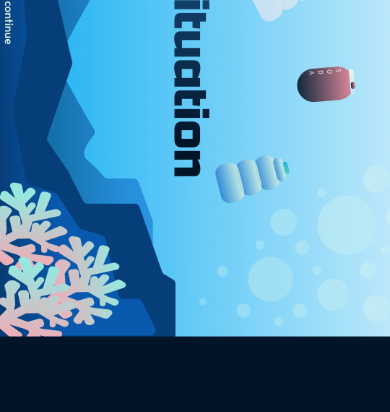
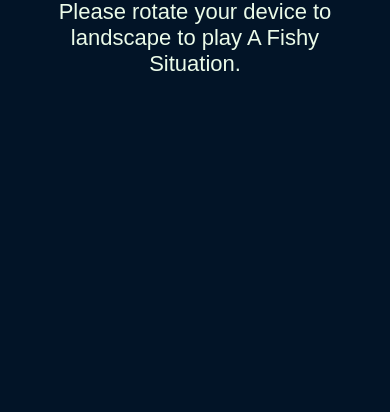
Before and after one commit to KieuPhuonggg/AFishySituu, a plain HTML site: page index.html in a window 390 px wide. Shown: the part 432-844 px from the top of the page. Drawn offline with Linux system fonts and the light colour scheme.

Commit message:
Change title and add rotate prompt for landscape mode
Updated the title and added a rotate prompt for mobile devices.

```diff
--- a/index.html
+++ b/index.html
@@ -3,7 +3,7 @@
 <head>
 <meta charset="UTF-8">
 <meta name="viewport" content="width=device-width, initial-scale=1, maximum-scale=1, user-scalable=no, viewport-fit=cover">
-<title>Mr. Bartholomew Fishington's Ocean Cleanup</title>
+<title>A Fishy Situation</title>
 <style>
   html, body { margin:0; padding:0; height:100%; overflow:hidden; background:#021427; }
   #viewport {width:100%; height:100%; display:flex; align-items:center; justify-content:center; }
@@ -50,6 +50,18 @@
     font-family:'Alata', Arial,sans-serif; font-weight:700; font-size:40px; color:#cfe9ff;
   }
   img { display:block; }
+
+  /* shown instead of the stage when a phone is held upright - the game stays 16:9 landscape only */
+  #rotatePrompt {
+    position:fixed; top:0; left:0; width:100%; height:100%; z-index:9999;
+    display:none; align-items:center; justify-content:center; flex-direction:column;
+    background:#021427; color:#EBFBE9; text-align:center; padding:40px; box-sizing:border-box;
+    font-family:'Alata', Arial,sans-serif;
+  }
+  #rotatePrompt.show { display:flex; }
+  #rotatePrompt .icon { font-size:64px; margin-bottom:20px; animation: rotateHint 1.6s ease-in-out infinite; }
+  #rotatePrompt p { font-size:22px; max-width:360px; margin:0; }
+  @keyframes rotateHint { 0%,100%{ transform:rotate(0deg); } 50%{ transform:rotate(90deg); } }
 </style>
 </head>
 <body>
@@ -70,6 +82,10 @@
     </div>
     <div id="loading">Loading...</div>
   </div>
+</div>
+<div id="rotatePrompt">
+  <div class="icon">📱</div>
+  <p>Please rotate your device to landscape to play A Fishy Situation.</p>
 </div>
 
 <script>
@@ -219,16 +235,22 @@ const menuDropdownImg = document.getElementById('menuDropdownImg');
 const homeHotspot = document.getElementById('homeHotspot');
 const gameHotspot = document.getElementById('gameHotspot');
 const creditHotspot = document.getElementById('creditHotspot');
+const viewport = document.getElementById('viewport');
+const rotatePrompt = document.getElementById('rotatePrompt');
 
+// stage stays fixed 16:9 landscape - portrait devices get a "please rotate" screen instead of an auto-rotated stage
 function fitStage(){
   const vw = window.innerWidth, vh = window.innerHeight;
   const portrait = vw < vh;
-  const scale = portrait
-    ? Math.min(vw / STAGE_H, vh / STAGE_W)
-    : Math.min(vw / STAGE_W, vh / STAGE_H);
-  stage.style.transform = portrait
-    ? `rotate(90deg) scale(${scale})`
-    : `scale(${scale})`;
+  if(portrait){
+    rotatePrompt.classList.add('show');
+    viewport.style.visibility = 'hidden';
+    return;
+  }
+  rotatePrompt.classList.remove('show');
+  viewport.style.visibility = 'visible';
+  const scale = Math.min(vw / STAGE_W, vh / STAGE_H);
+  stage.style.transform = `scale(${scale})`;
 }
 window.addEventListener('resize', fitStage);
 window.addEventListener('orientationchange', ()=> setTimeout(fitStage, 50));
```
